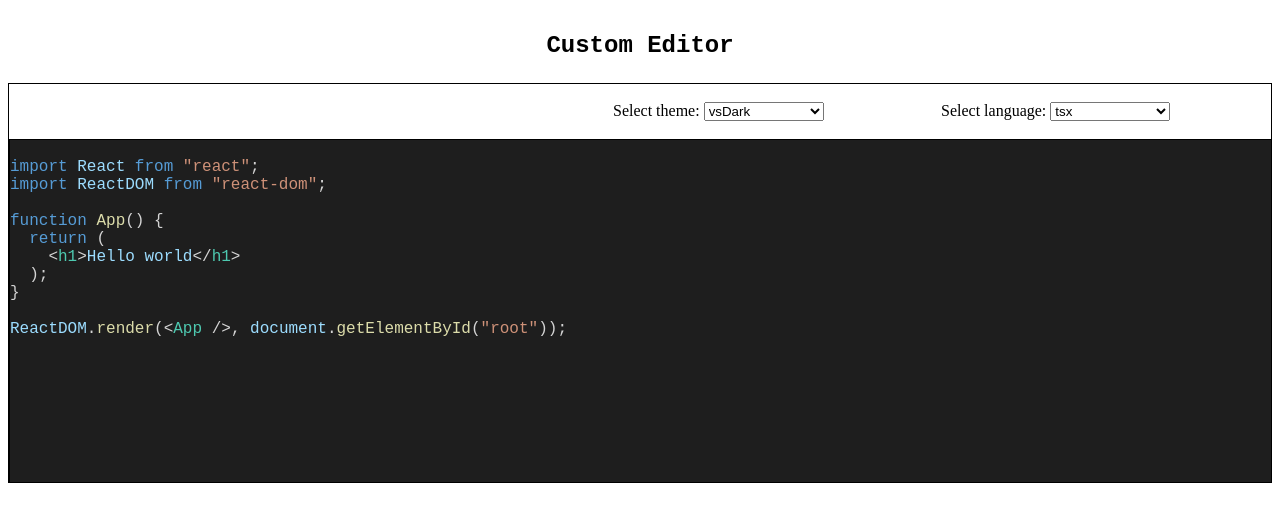
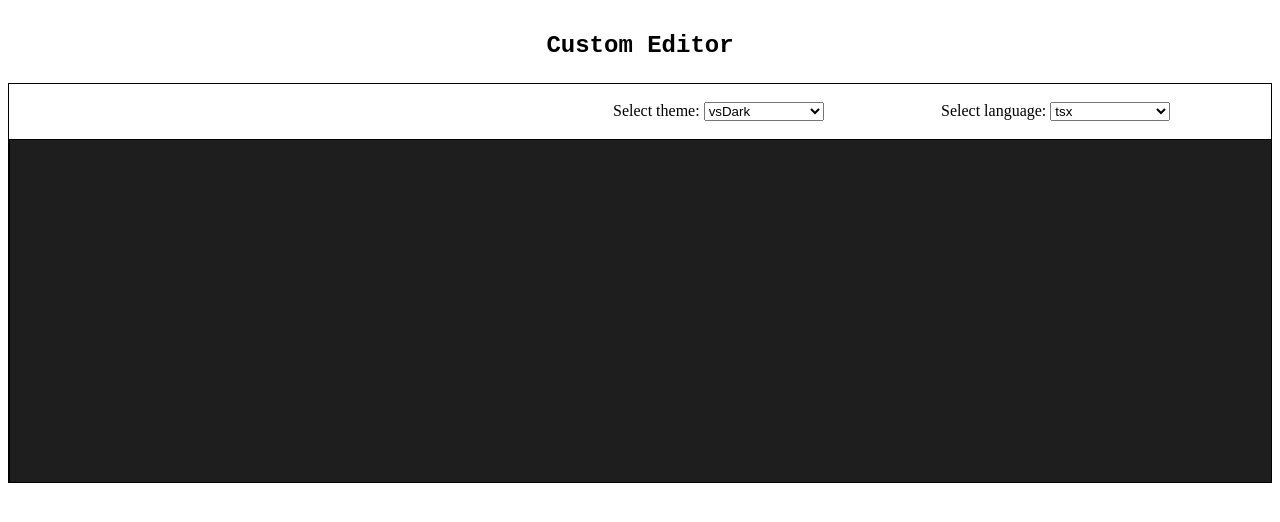
Before and after one commit to qur786/tealfeed-react-editor, a React (Vite) app: page / in a window 1280 px wide. Shown: the top 522 px of the page. Built offline with nearby package versions, Linux system fonts and the light colour scheme; a web font is replaced by a local one.

Commit message:
refactor: remove initial text

```diff
--- a/src/App.tsx
+++ b/src/App.tsx
@@ -2,18 +2,6 @@ import { CodeEditor } from "./compoents/CodeEditor";
 import "./App.css";
 
 export function App(): JSX.Element {
-  const initialText = `
-import React from "react";
-import ReactDOM from "react-dom";
-
-function App() {
-  return (
-    <h1>Hello world</h1>
-  );
-}
-
-ReactDOM.render(<App />, document.getElementById("root"));
-`;
   return (
     <div className="main-container">
       <p className="heading">Custom Editor</p>
@@ -23,7 +11,6 @@ ReactDOM.render(<App />, document.getElementById("root"));
           height: 400,
           border: "1px solid black",
         }}
-        initialText={initialText}
       />
     </div>
   );
```
